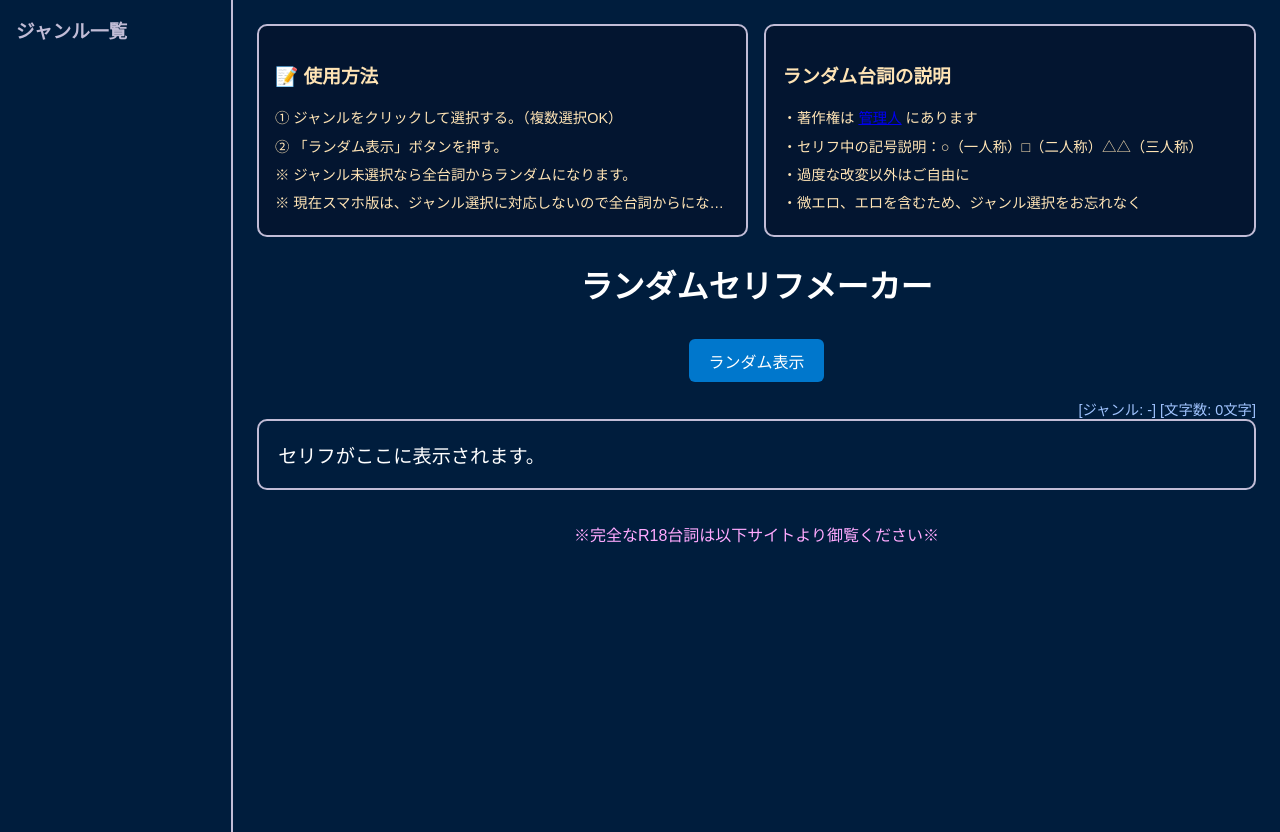
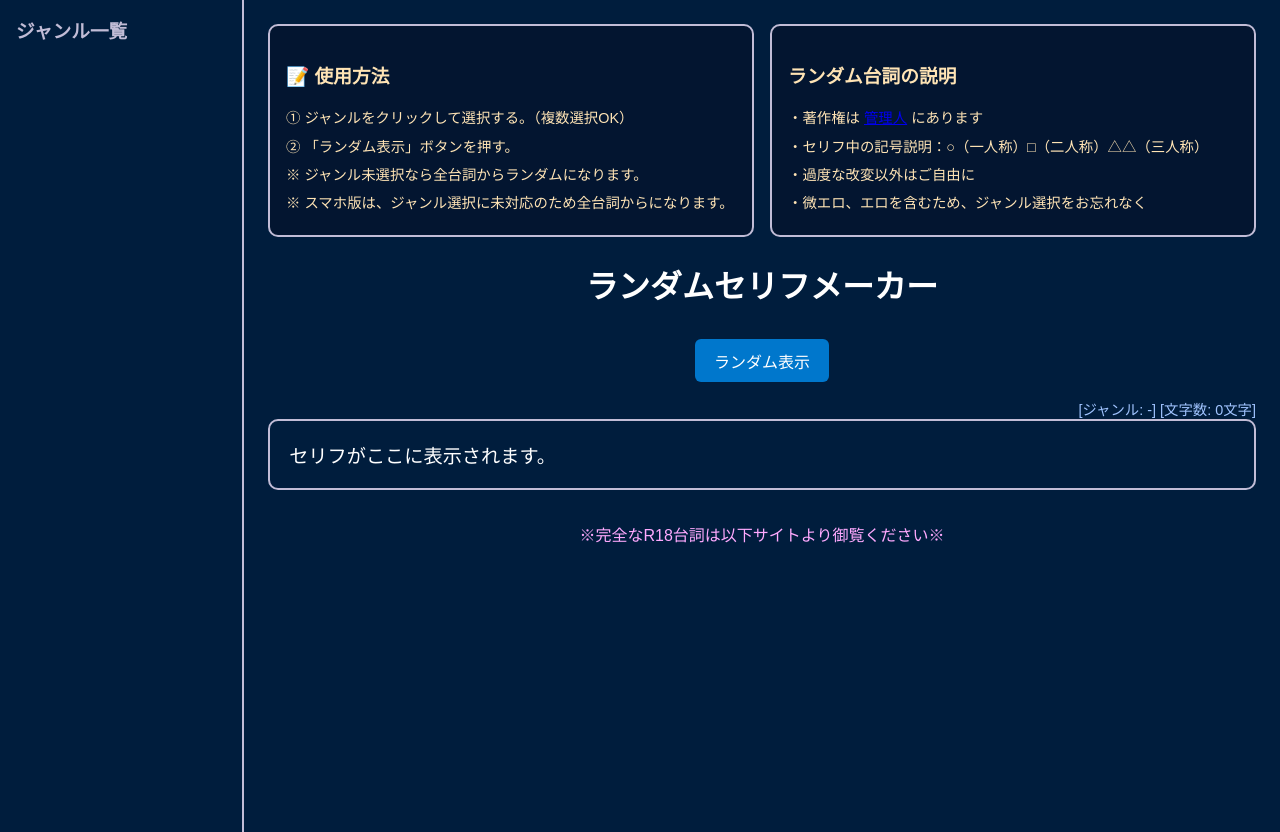
Before and after one commit to hyougahiyato/random_s_hh_h, a plain HTML site: page index.html in a window 1280 px wide. Drawn offline with nearby package versions, Linux system fonts and the light colour scheme; no server answers.

Commit message:
Update index.html

```diff
--- a/index.html
+++ b/index.html
@@ -28,7 +28,7 @@
             <li>① ジャンルをクリックして選択する。（複数選択OK）</li>
             <li>② 「ランダム表示」ボタンを押す。</li>
             <li>※ ジャンル未選択なら全台詞からランダムになります。</li>
-            <li>※ 現在スマホ版は、ジャンル選択に対応しないので全台詞からになります。</li>
+            <li>※ スマホ版は、ジャンル選択に未対応のため全台詞からになります。</li>
           </ul>
         </div>
         <div class="howto-box">
```
